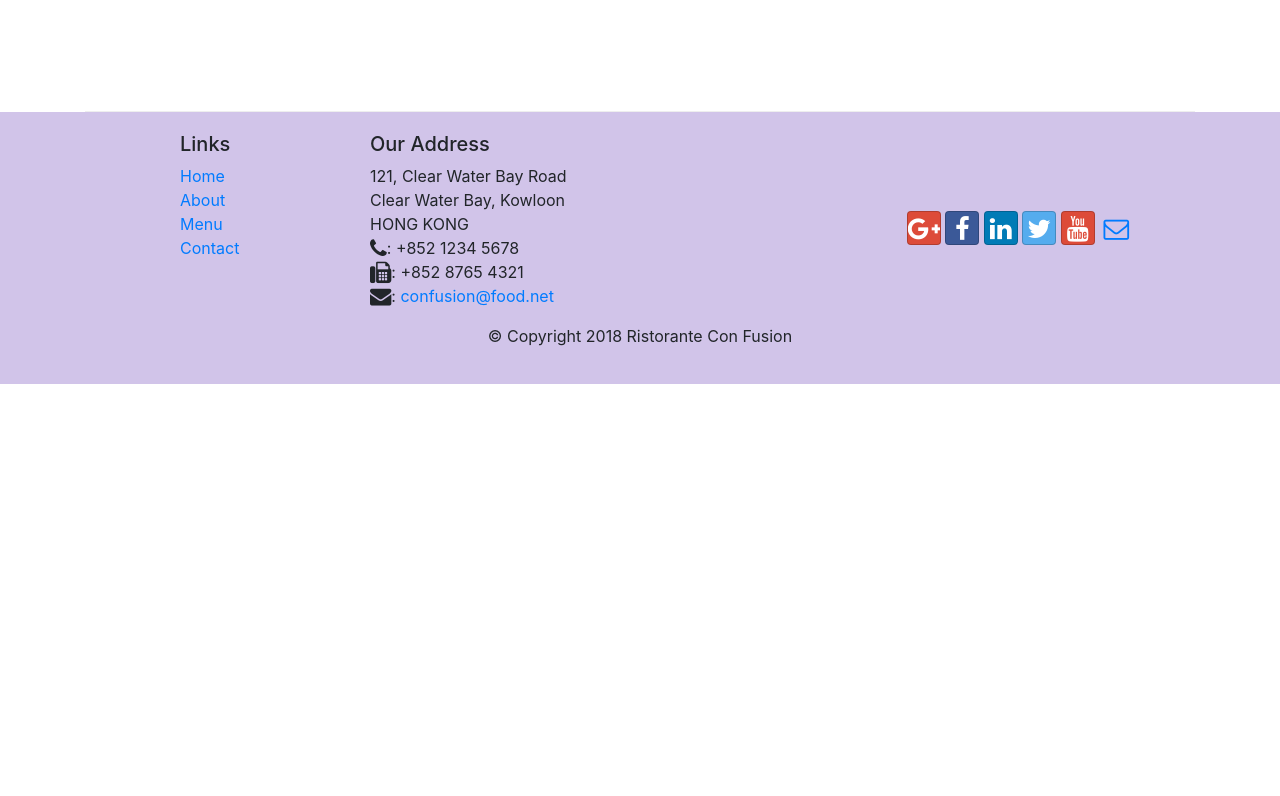
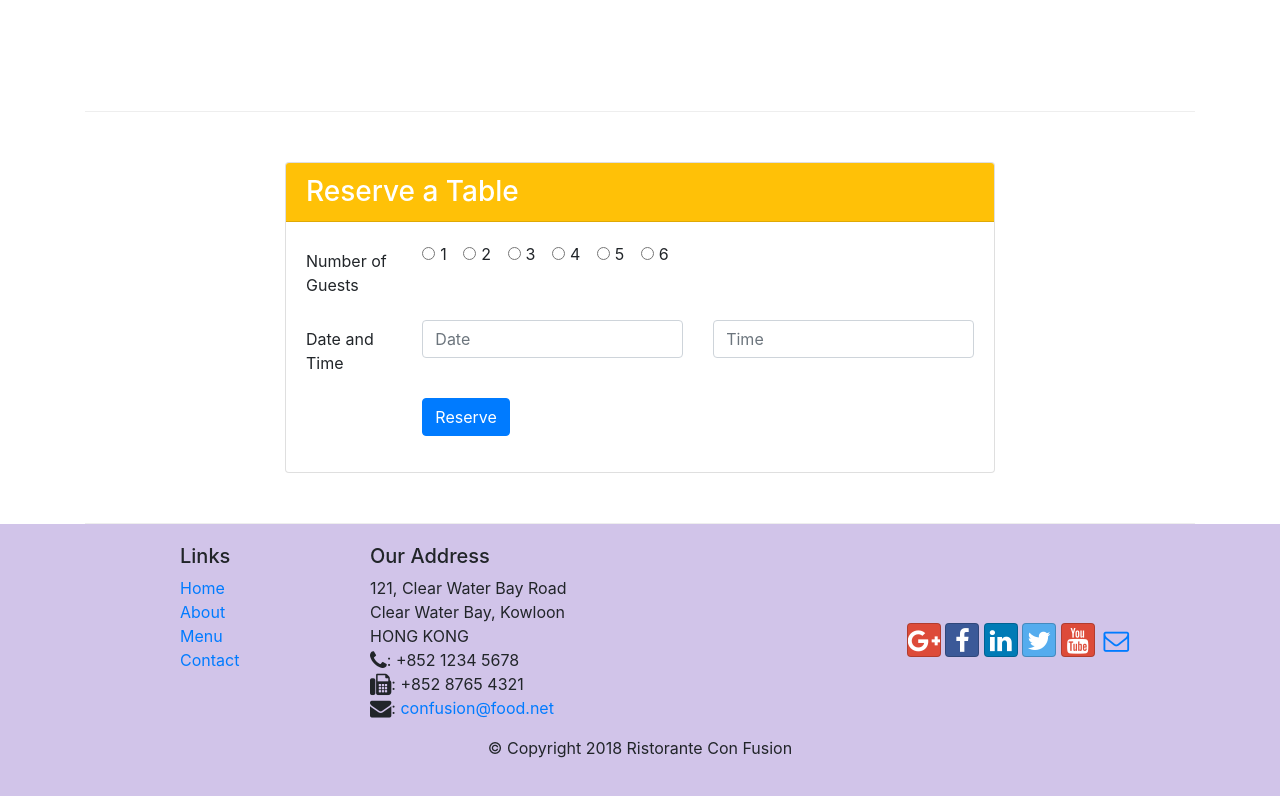
Before and after one commit to aserantes/bootstrap-test, a website: page index.html in a window 1280 px wide. Shown: the part 1422-2218 px from the top of the page. Before the commit the page ends 1806 px from the top, so only its background shows below. Drawn offline with nearby package versions, Linux system fonts and the light colour scheme.

Commit message:
index.html confusion update

```diff
--- a/index.html
+++ b/index.html
@@ -49,6 +49,9 @@
                 <div class="col-12 col-sm align-self-center">
                     <img src="img/logo.png" class="img-fluid" alt="logo">
                 </div>
+                <div class="col-12 col-sm align-self-center">
+                    <a href="./index.html#reservation"><button type="button" class="btn btn-warning btn-block">Reserve Table</button></a>
+                </div>
             </div>
         </div>
     </header>
@@ -75,9 +78,21 @@
                 <h3>This Month's Promotions</h3>
             </div>
             <div class="col col-sm col-md">
+                <div class="media">
+                    <div class="media-body">
+                        <h2 class="mt-0">Weekend Grand Buffet <span class="badge badge-danger">NEW</span></h2>
+                        <p class="d-none d-sm-block">Featuring mouthwatering combinations with a choice of five different salads, six enticing appetizers, six main entrees and five choicest desserts. Free flowing bubbly and soft drinks. All for just $19.99 per person
+                        </p>
+                    </div>
+                    <img class="d-flex mr-3 order-last img-thumbnail align-self-center" src="img/buffet.png" alt="buffet">
+                </div>
+            </div>
+
+
+<!--             <div class="col col-sm col-md">
                 <h2>Weekend Grand Buffet</h2>
                 <p class="d-none d-sm-block">Featuring mouthwatering combinations with a choice of five different salads, six enticing appetizers, six main entrees and five choicest desserts. Free flowing bubbly and soft drinks. All for just $19.99 per person </p>
-            </div>
+            </div> -->
         </div>
         <div class="row row-content align-items-center">
             <div class="col-12 col-sm-4 order-sm-last col-md-3">
@@ -94,6 +109,62 @@
                             whos-who in the culinary world, he specializes in
                             creating mouthwatering Indo-Italian fusion experiences.
                         </p>
+                    </div>
+                </div>
+            </div>
+        </div>
+        <div class="row row-content align-items-center" id="reservation">
+            <div class="col-12 col-sm-8 offset-sm-2">
+                <div class="card">
+                    <h3 class="card-header bg-warning text-white">Reserve a Table</h3>
+                    <div class="card-body">
+                        <form>
+                            <div class="form-group row">
+                                <label for="noOfGuests" class="col-md-2 col-form-label">Number of Guests</label>
+                                <div class="col-12 col-md-10">
+                                    <div class="form-check form-check-inline">
+                                        <input class="form-check-input" type="radio" name="noOfGuests" id="noOfGuests1" value="1">
+                                        <label class="form-check-label" for="noOfGuests1">1</label>
+                                    </div>
+                                    <div class="form-check form-check-inline">
+                                        <input class="form-check-input" type="radio" name="noOfGuests" id="noOfGuests2" value="2">
+                                        <label class="form-check-label" for="noOfGuests2">2</label>
+                                    </div>
+                                    <div class="form-check form-check-inline">
+                                        <input class="form-check-input" type="radio" name="noOfGuests" id="noOfGuests3" value="3">
+                                        <label class="form-check-label" for="noOfGuests3">3</label>
+                                    </div>
+                                    <div class="form-check form-check-inline">
+                                        <input class="form-check-input" type="radio" name="noOfGuests" id="noOfGuests4" value="4">
+                                        <label class="form-check-label" for="noOfGuests4">4</label>
+                                    </div>
+                                    <div class="form-check form-check-inline">
+                                        <input class="form-check-input" type="radio" name="noOfGuests" id="noOfGuests5" value="5">
+                                        <label class="form-check-label" for="noOfGuests5">5</label>
+                                    </div>
+                                    <div class="form-check form-check-inline">
+                                        <input class="form-check-input" type="radio" name="noOfGuests" id="noOfGuests6" value="6">
+                                        <label class="form-check-label" for="noOfGuests6">6</label>
+                                    </div>
+                                </div>
+                            </div>
+                            <div class="form-group row">
+                                <label for="firstname" class="col-md-2 col-form-label">Date and Time</label>
+                                <div class="col-md-5">
+                                    <input type="text" class="form-control" id="date" name="date" placeholder="Date">
+                                </div>
+                                <div class="col-md-5">
+                                    <input type="text" class="form-control" id="Time" name="Time" placeholder="Time">
+                                </div>
+                            </div>
+                            <div class="form-group row">
+                                <div class="offset-md-2 col-md-10">
+                                    <button type="submit" class="btn btn-primary">
+                                        Reserve
+                                    </button>
+                                </div>
+                            </div>
+                        </form>
                     </div>
                 </div>
             </div>
```
Also changed, not shown: 1 other file.
